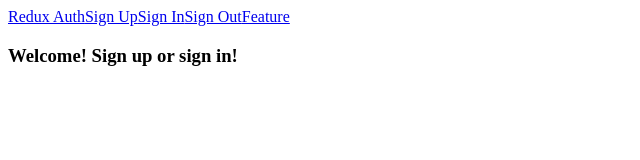
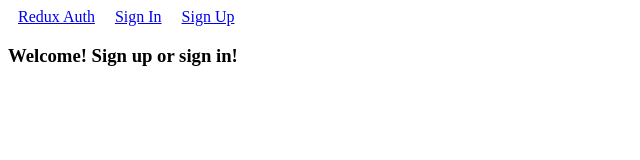
Before and after one commit to klcantrell/kals-node-adventures, a React (Create React App) app in the folder stephengrider_advancedreactredux/client/: page / in a window 1280 px wide. Shown: the top 160 px of the page, without its empty margins (0-640 px from the left). Built offline with nearby package versions, Linux system fonts and the light colour scheme.

Commit message:
introed conditional rendering and basic styling to header component

```diff
--- /dev/null
+++ b/stephengrider_advancedreactredux/client/src/components/Header.css
@@ -0,0 +1,7 @@
+.header {
+  display: flex;
+}
+
+.header a {
+  margin: 0 10px;
+}
--- a/stephengrider_advancedreactredux/client/src/components/Header.js
+++ b/stephengrider_advancedreactredux/client/src/components/Header.js
@@ -1,18 +1,40 @@
 import React, { Component } from 'react';
 import { Link } from 'react-router-dom';
+import { connect } from 'react-redux';
+import './Header.css';
 
 class Header extends Component {
+  renderLinks() {
+    if (this.props.authenticated) {
+      return (
+        <React.Fragment>
+          <Link to="/signout">Sign Out</Link>
+          <Link to="/feature">Feature</Link>
+        </React.Fragment>
+      );
+    } else {
+      return (
+        <React.Fragment>
+          <Link to="/signin">Sign In</Link>
+          <Link to="/signup">Sign Up</Link>
+        </React.Fragment>
+      )
+    }
+  }
   render() {
     return (
-      <div>
+      <div className="header">
         <Link to="/">Redux Auth</Link>
-        <Link to="/signup">Sign Up</Link>
-        <Link to="/signin">Sign In</Link>
-        <Link to="/signout">Sign Out</Link>
-        <Link to="/feature">Feature</Link>
+        {this.renderLinks()}
       </div>
     )
   }
 }
 
-export default Header;
+const mapStateToProps = state => {
+  return {
+    authenticated: state.auth.authenticated,
+  };
+};
+
+export default connect(mapStateToProps)(Header);
```
Also changed, not shown: 3 other files (tests, documents, lock files or other folders).
